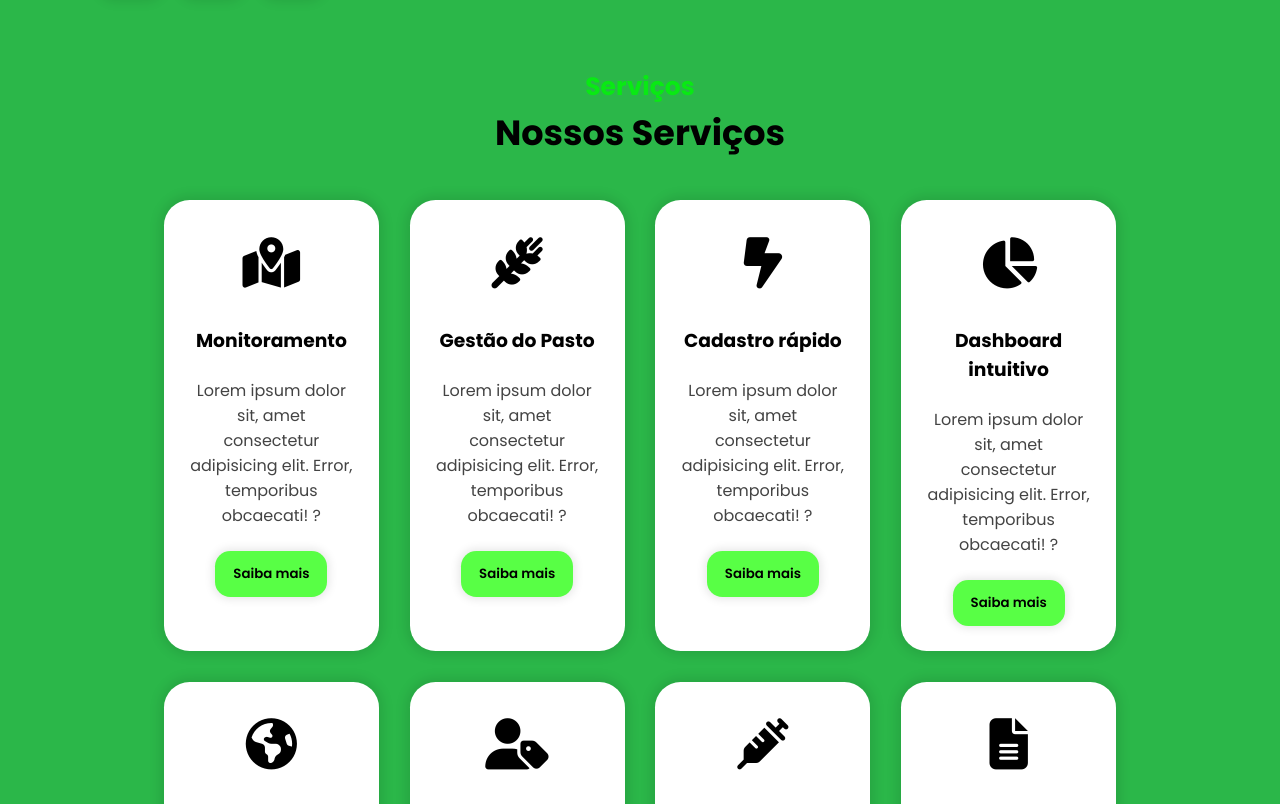
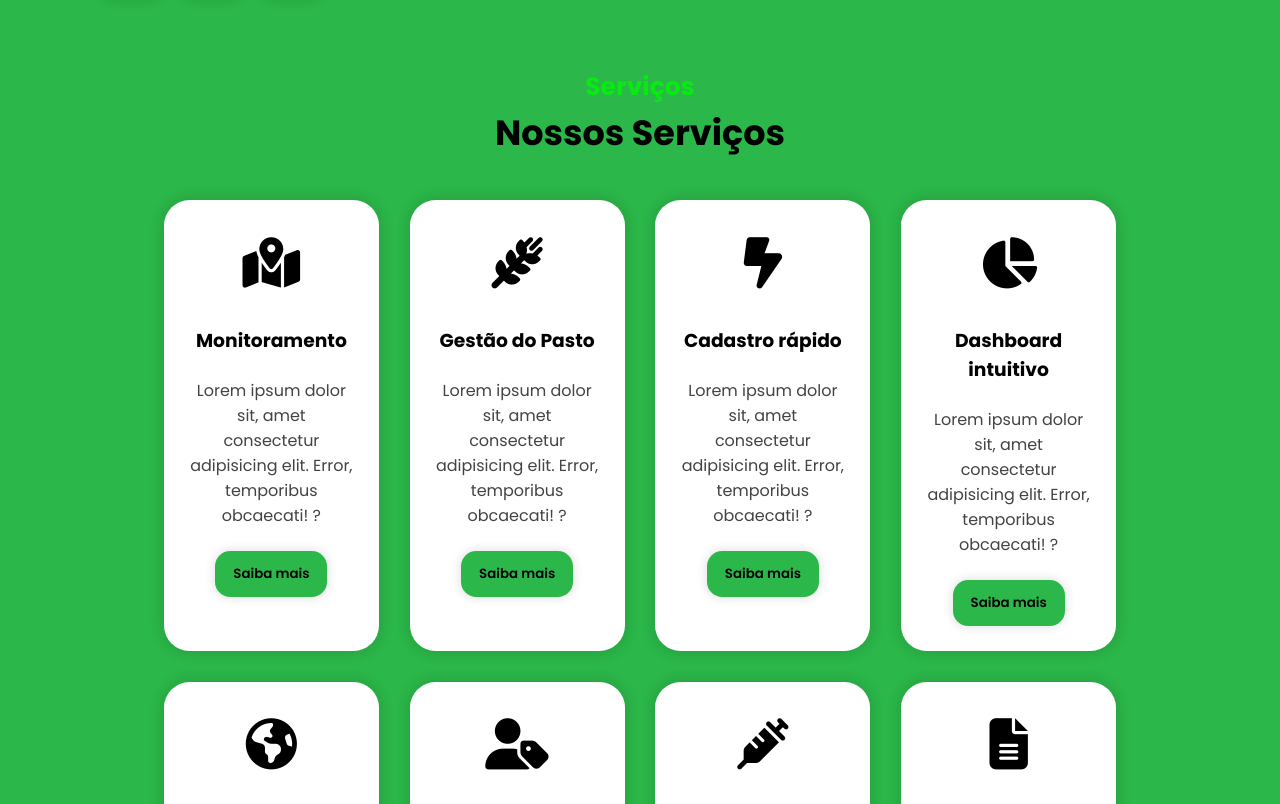
Before and after one commit to pedroaugusto99/projetos, a plain HTML site: page rural-link/landing-page/index.html in a window 1280 px wide. Shown: the part 920-1724 px from the top of the page. Drawn offline with nearby package versions, Linux system fonts and the light colour scheme.

Commit message:
Update styles.css

```diff
--- a/rural-link/landing-page/src/styles/styles.css
+++ b/rural-link/landing-page/src/styles/styles.css
@@ -45,7 +45,7 @@ section {
     display: flex;
     align-items: center;
     justify-content: center;
-    background-color: var(--cor-primaria-5);
+    background-color: var(--cor-primaria-1);
     border-radius: 1.2vw;
     padding: 1vw 1.4vw;
     font-weight: 600;
```
